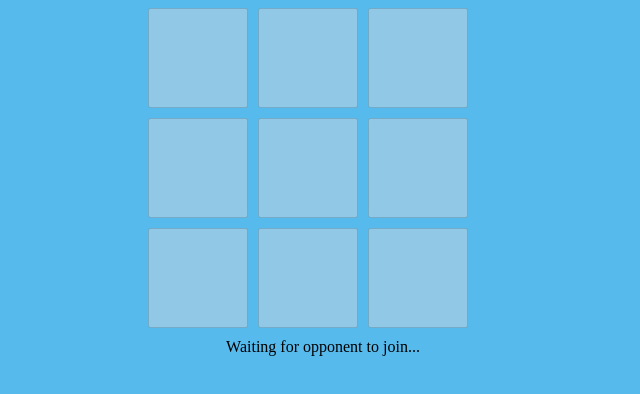
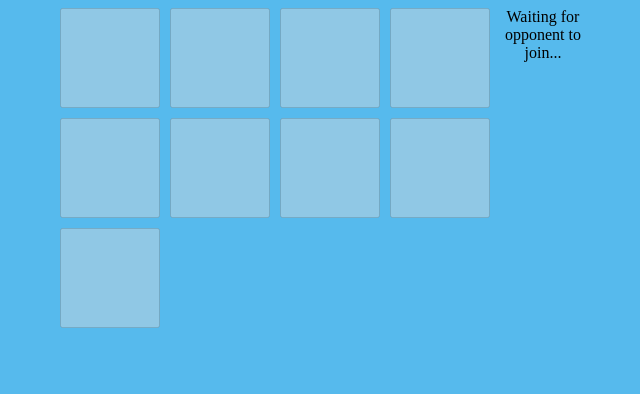
Before and after one commit to imoliviant/tictactoe-pvp, a website: page public/index.html in a window 1280 px wide. Shown: the whole page, without its empty margins (317-957 px from the left). Drawn offline with nearby package versions, Linux system fonts and the light colour scheme; no server answers.

Commit message:
check...

```diff
--- a/public/css/style.css
+++ b/public/css/style.css
@@ -4,7 +4,8 @@ body {
    }
    .board {
     margin: auto;
-    width: 350px;
+    width: 526px;
+    height: 526px;
    }
    .board button {
     height: 100px;
```
